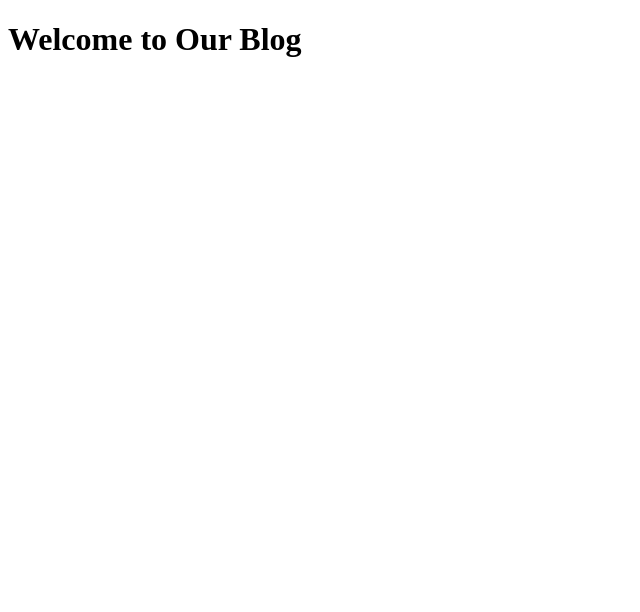
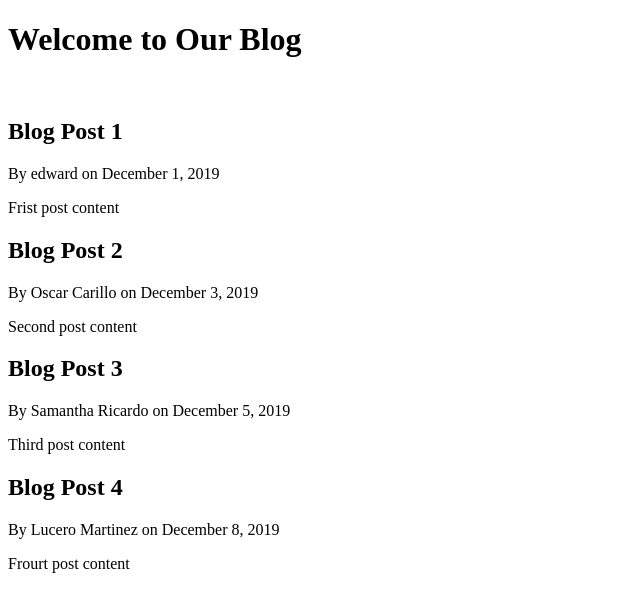
Before and after one commit to k4is3r/masterBlog-django, a Django app: page / in a window 1280 px wide. Shown: the top 612 px of the page, without its empty margins (0-640 px from the left). Run offline with Django 3.2, Linux system fonts and the light colour scheme.

Commit message:
rendering some post from a dictionary vairable

```diff
--- a/django_project/blog/templates/blog/home.html
+++ b/django_project/blog/templates/blog/home.html
@@ -8,5 +8,11 @@
 </head>
 <body>
     <h1>Welcome to Our Blog</h1>
+    <br>
+    {% for post in posts %}
+        <h2> {{ post.title }}</h2>
+        <p>By {{ post.author }} on {{ post.date_posted }}</p>
+        <p>{{ post.content }}</p>
+    {% endfor %}
 </body>
 </html>
--- a/django_project/blog/views.py
+++ b/django_project/blog/views.py
@@ -1,9 +1,38 @@
 from django.shortcuts import render
 from django.http import HttpResponse
 
+posts = [
+    {
+        'author':'edward',
+        'title':'Blog Post 1',
+        'content':'Frist post content',
+        'date_posted':'December 1, 2019'
+    },
+    {
+        'author':'Oscar Carillo',
+        'title':'Blog Post 2',
+        'content':'Second post content',
+        'date_posted':'December 3, 2019'
+    },
+    {
+        'author':'Samantha Ricardo',
+        'title':'Blog Post 3',
+        'content':'Third post content',
+        'date_posted':'December 5, 2019'
+    },
+    {
+        'author':'Lucero Martinez',
+        'title':'Blog Post 4',
+        'content':'Frourt post content',
+        'date_posted':'December 8, 2019'
+    }
+]
 
 def home(request):
-    return render(request, 'blog/home.html')
+    context = {
+        'posts': posts
+    }
+    return render(request, 'blog/home.html', context)
 
 def about(request):
     return render(request, 'blog/about.html')
```
